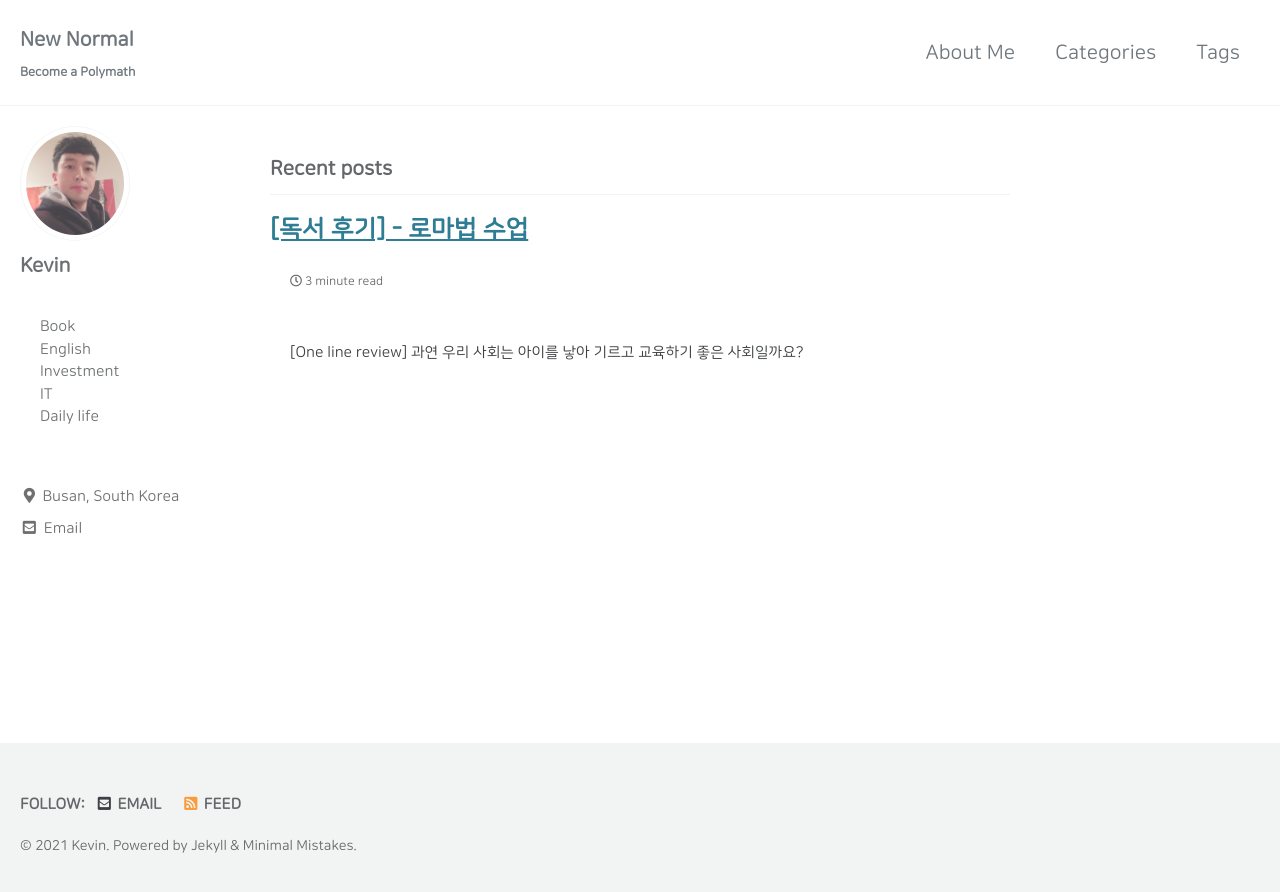
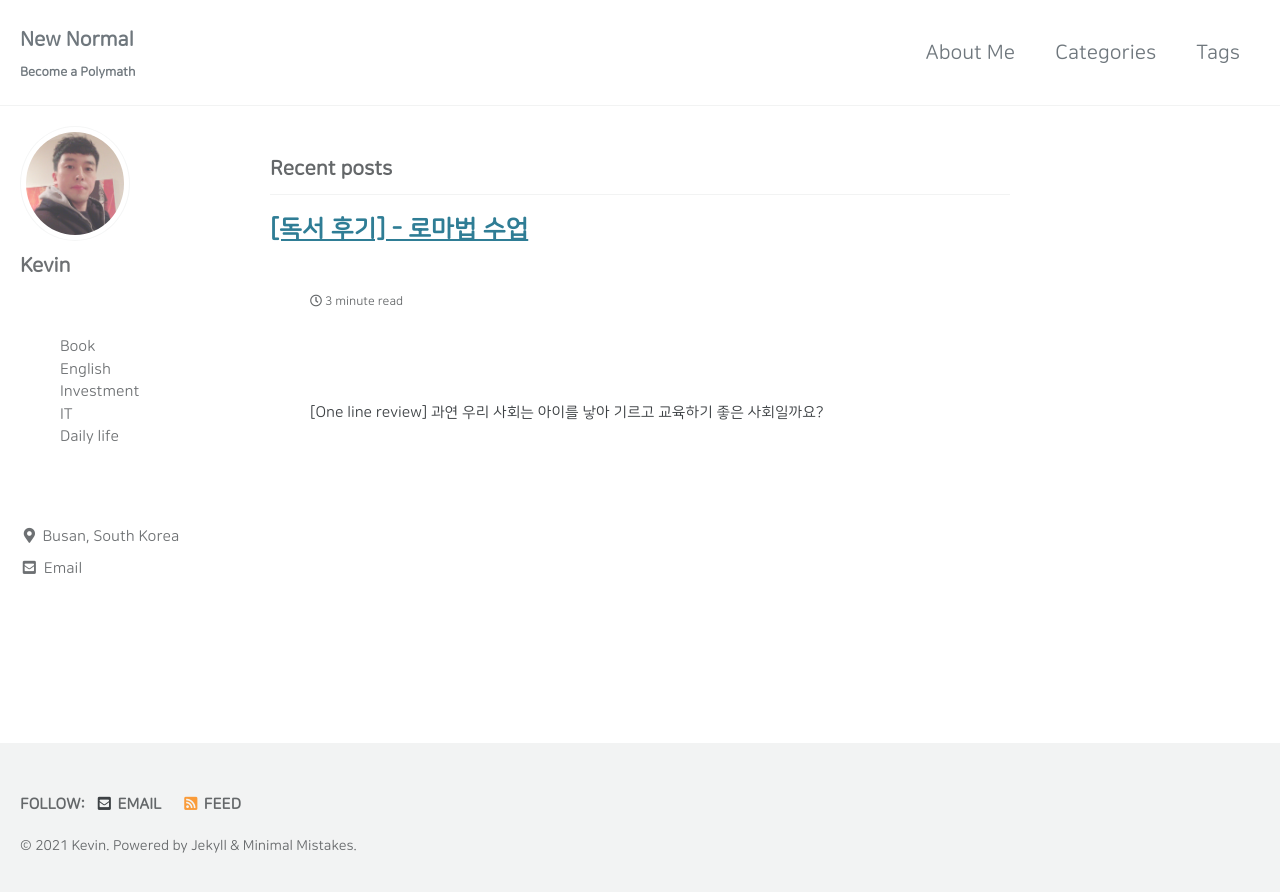
Before and after one commit to letsgokevin/readyfornewnormal.github.io, a Jekyll site: the page built from index.html, in a window 1280 px wide. Shown: the top 892 px of the page. Built offline with Jekyll 4.4.1, drawn with Linux system fonts in a browser that asks for light colours; cached includes are drawn as plain includes; the list of posts is cut into pages by our own code.

Commit message:
padding 40

```diff
--- a/_sass/minimal-mistakes/_base.scss
+++ b/_sass/minimal-mistakes/_base.scss
@@ -65,7 +65,7 @@ small,
 
 p {
   margin-bottom: 2.5em;
-  padding: 20px
+  padding: 40px
 }
 
 u,
```
